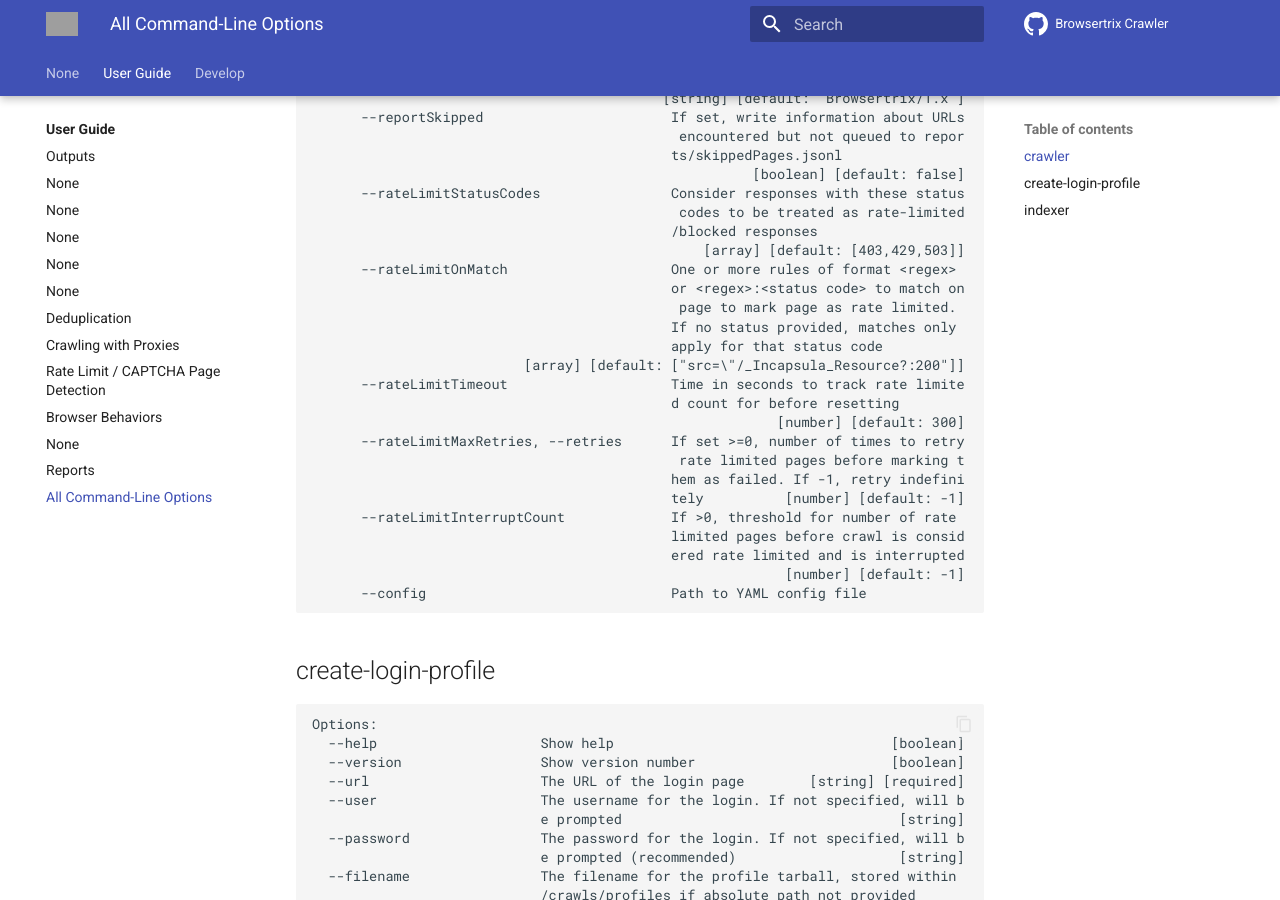
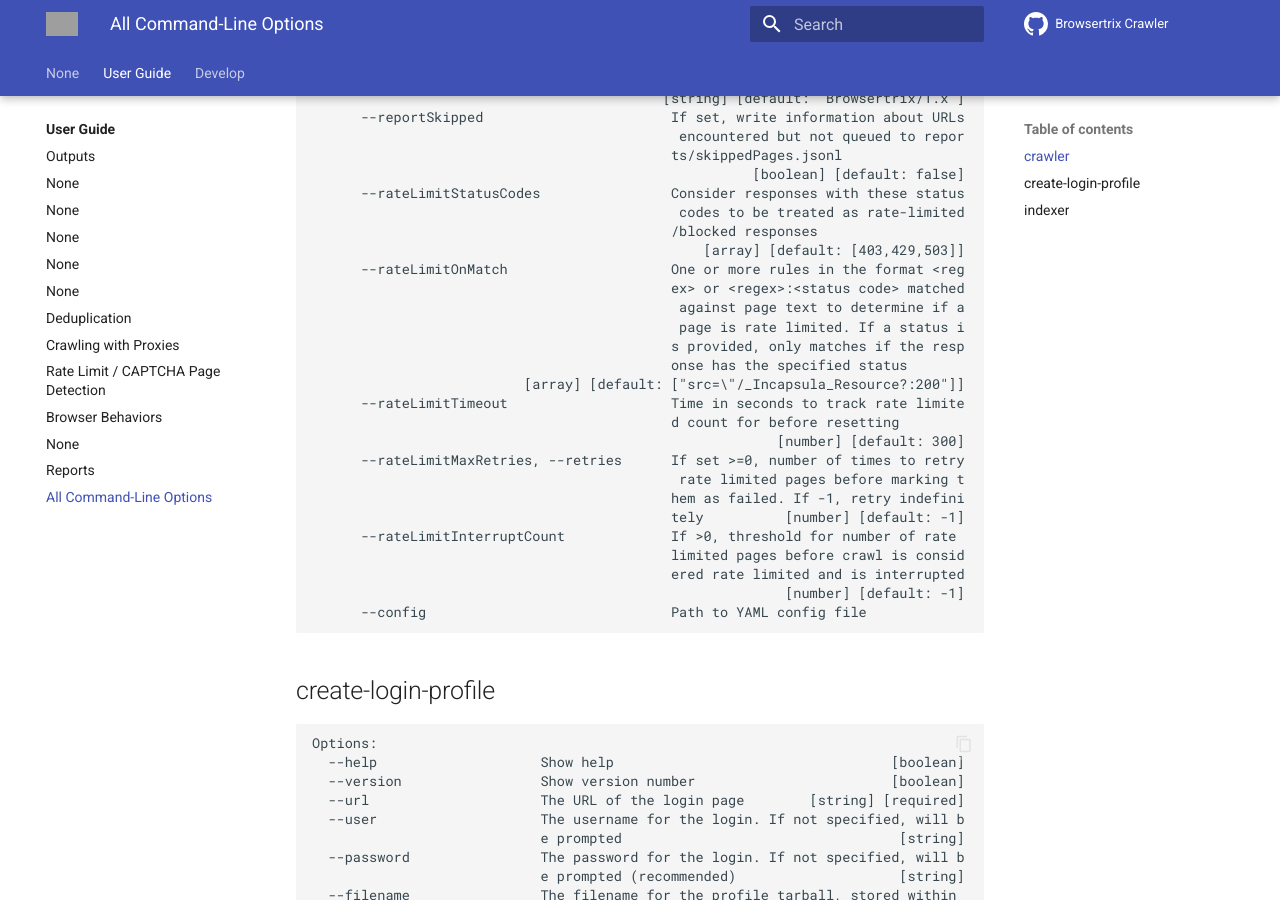
Before and after one commit to webrecorder/browsertrix-crawler, an MkDocs documentation site: the page built from docs/docs/user-guide/cli-options.md, in a window 1280 px wide and 900 px high, scrolled down 6895 px. Built offline with MkDocs 1.6.1 and Material for MkDocs 9.7.7, drawn with Linux system fonts in a browser that asks for light colours; comment, search, counter and statistics services are not loaded; grey boxes are pictures that could not be loaded.

Commit message:
update cli opts docs

```diff
--- a/docs/docs/user-guide/cli-options.md
+++ b/docs/docs/user-guide/cli-options.md
@@ -361,11 +361,12 @@ Options:
                                              codes to be treated as rate-limited
                                             /blocked responses
                                                 [array] [default: [403,429,503]]
-      --rateLimitOnMatch                    One or more rules of format <regex>
-                                            or <regex>:<status code> to match on
-                                             page to mark page as rate limited.
-                                            If no status provided, matches only
-                                            apply for that status code
+      --rateLimitOnMatch                    One or more rules in the format <reg
+                                            ex> or <regex>:<status code> matched
+                                             against page text to determine if a
+                                             page is rate limited. If a status i
+                                            s provided, only matches if the resp
+                                            onse has the specified status
                           [array] [default: ["src=\"/_Incapsula_Resource?:200"]]
       --rateLimitTimeout                    Time in seconds to track rate limite
                                             d count for before resetting
```
